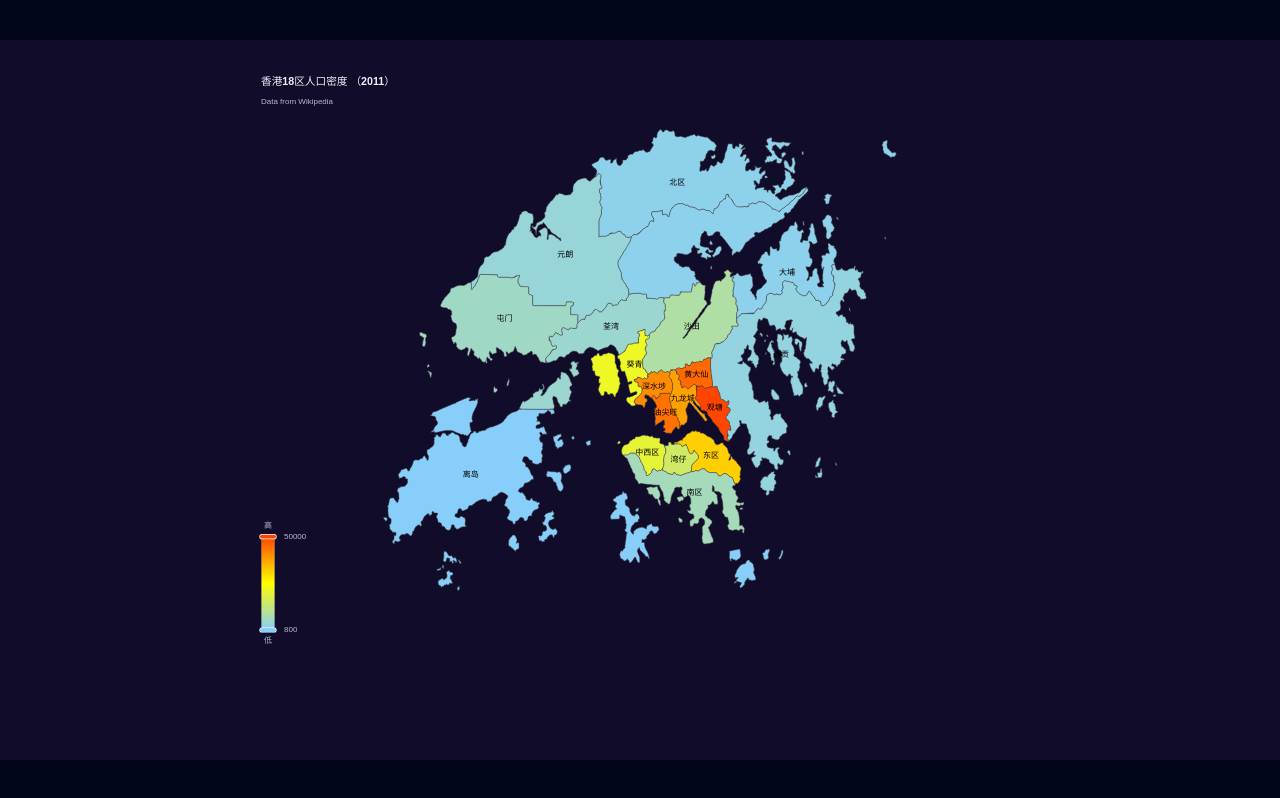
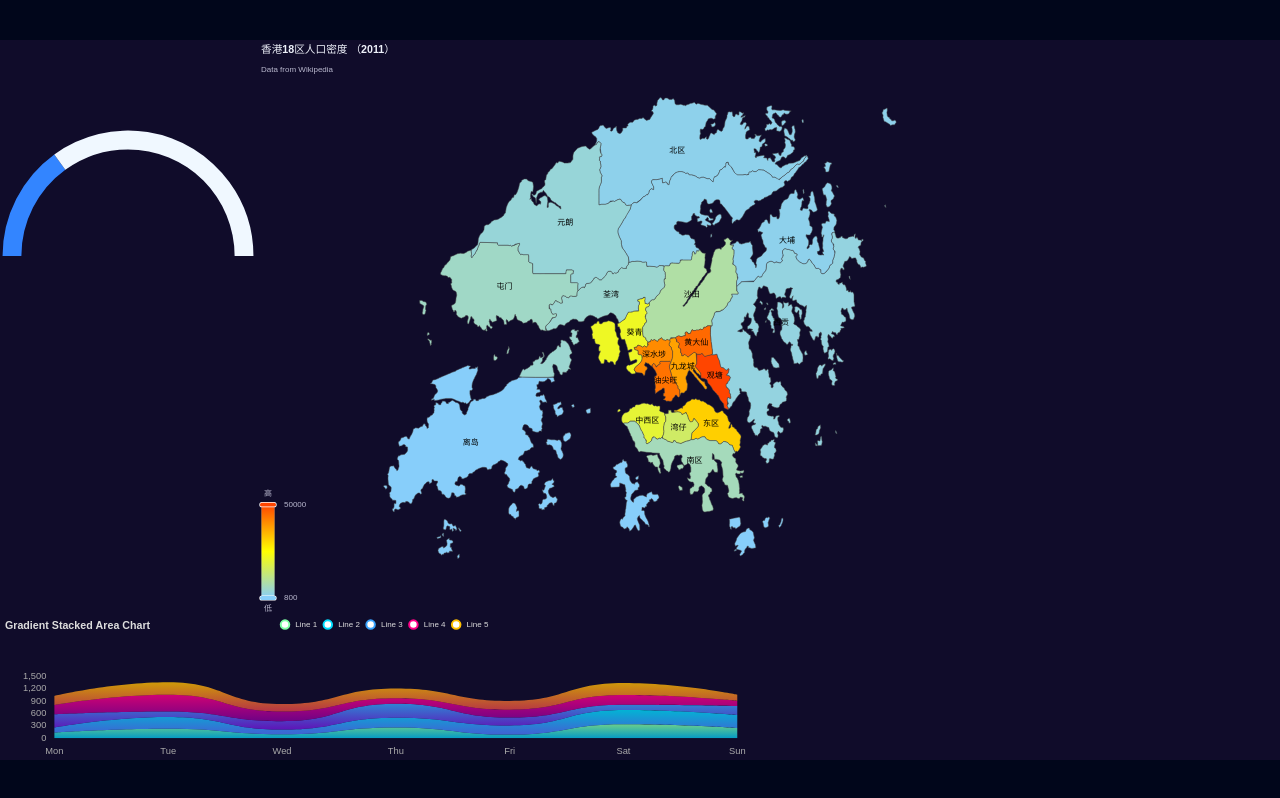
Before and after one commit to susususutie/scaleable-screen-demo, a React (Vite) app: page / in a window 1280 px wide. Built offline with nearby package versions, Linux system fonts and the light colour scheme.

Commit message:
feat: EchartsGraph

```diff
--- a/src/App.jsx
+++ b/src/App.jsx
@@ -1,5 +1,7 @@
-import useRem, { px2rem } from './useRem'
+import useRem from './useRem'
 import GeoDemo from './GeoDemo'
+import EchartsGraph from './EchartsGraph'
+import { graphic } from 'echarts'
 
 function App() {
   const [size, sizeFn] = useRem()
@@ -14,12 +16,14 @@ function App() {
         display: 'flex',
         justifyContent: 'center',
         alignItems: 'center',
+        color: '#fff',
       }}
     >
       {!!size && (
         <div
           style={{
             margin: 'auto',
+            position: 'relative',
             // width: 1920,
             // height: 1080,
             backgroundColor: '#100c2a',
@@ -40,14 +44,256 @@ function App() {
           </div> */}
           <div
             style={{
+              position: 'absolute',
+              left: 0,
+              top: 0,
+              width: sizeFn.calcWidth(20),
+              height: sizeFn.calcHeight(30),
+            }}
+          >
+            <EchartsGraph
+              option={{
+                grid: { top: 0, right: 0, bottom: 0, left: 0, show: false },
+                series: [
+                  {
+                    type: 'pie',
+                    height: '200%',
+                    left: '1%',
+                    right: '1%',
+                    top: '0%',
+                    bottom: '0%',
+                    radius: ['85%', '100%'],
+                    center: ['50%', '50.001%'],
+                    startAngle: 180,
+                    endAngle: 0,
+                    label: false,
+                    labelLine: false,
+                    silent: true,
+                    color: ['#3385ff', '#f0f8ff'],
+                    data: [{ value: 30 }, { value: 100 - 30 }],
+                  },
+                ],
+              }}
+            />
+          </div>
+
+          <div
+            style={{
+              position: 'absolute',
+              left: sizeFn.calcWidth(20),
+              top: 0,
               width: sizeFn.calcWidth(60),
               height: sizeFn.calcHeight(80),
-              position: 'absolute',
-              left: sizeFn.calcWidth(20),
-              top: sizeFn.calcHeight(10),
             }}
           >
             <GeoDemo />
+          </div>
+          <div
+            style={{
+              position: 'absolute',
+              left: 0,
+              top: sizeFn.calcHeight(80),
+              width: sizeFn.calcWidth(60),
+              height: sizeFn.calcHeight(20),
+              zIndex: 1,
+            }}
+          >
+            <EchartsGraph
+              option={{
+                color: ['#80FFA5', '#00DDFF', '#37A2FF', '#FF0087', '#FFBF00'],
+                title: {
+                  text: 'Gradient Stacked Area Chart',
+                  textStyle: {
+                    fontSize: sizeFn.calcPx(16),
+                    color: '#ddd',
+                  },
+                },
+                tooltip: {
+                  trigger: 'item',
+                  textStyle: {
+                    fontSize: sizeFn.calcPx(14),
+                  },
+                  axisPointer: {
+                    type: 'none',
+                  },
+                },
+                legend: {
+                  data: ['Line 1', 'Line 2', 'Line 3', 'Line 4', 'Line 5'],
+                  padding: sizeFn.calcPx(5),
+                  itemGap: sizeFn.calcPx(8),
+                  itemWidth: sizeFn.calcPx(16),
+                  itemHeight: sizeFn.calcPx(16),
+                  textStyle: {
+                    color: '#ddd',
+                    fontSize: sizeFn.calcPx(12),
+                  },
+                },
+                grid: {
+                  left: '3%',
+                  right: '4%',
+                  bottom: '3%',
+                  containLabel: true,
+                },
+                xAxis: [
+                  {
+                    type: 'category',
+                    boundaryGap: false,
+                    axisLine: { show: false },
+                    axisTick: { show: false },
+                    axisLabel: { color: '#aaa', fontSize: sizeFn.calcPx(14) },
+                    data: ['Mon', 'Tue', 'Wed', 'Thu', 'Fri', 'Sat', 'Sun'],
+                  },
+                ],
+                yAxis: [
+                  {
+                    type: 'value',
+                    axisLabel: { color: '#aaa', fontSize: sizeFn.calcPx(14) },
+                    splitLine: { show: false },
+                  },
+                ],
+                series: [
+                  {
+                    name: 'Line 1',
+                    type: 'line',
+                    stack: 'Total',
+                    smooth: true,
+                    lineStyle: {
+                      width: 0,
+                    },
+                    showSymbol: false,
+                    areaStyle: {
+                      opacity: 0.8,
+                      color: new graphic.LinearGradient(0, 0, 0, 1, [
+                        {
+                          offset: 0,
+                          color: 'rgb(128, 255, 165)',
+                        },
+                        {
+                          offset: 1,
+                          color: 'rgb(1, 191, 236)',
+                        },
+                      ]),
+                    },
+                    emphasis: {
+                      focus: 'series',
+                    },
+                    data: [140, 232, 101, 264, 90, 340, 250],
+                  },
+                  {
+                    name: 'Line 2',
+                    type: 'line',
+                    stack: 'Total',
+                    smooth: true,
+                    lineStyle: {
+                      width: 0,
+                    },
+                    showSymbol: false,
+                    areaStyle: {
+                      opacity: 0.8,
+                      color: new graphic.LinearGradient(0, 0, 0, 1, [
+                        {
+                          offset: 0,
+                          color: 'rgb(0, 221, 255)',
+                        },
+                        {
+                          offset: 1,
+                          color: 'rgb(77, 119, 255)',
+                        },
+                      ]),
+                    },
+                    emphasis: {
+                      focus: 'series',
+                    },
+                    data: [120, 282, 111, 234, 220, 340, 310],
+                  },
+                  {
+                    name: 'Line 3',
+                    type: 'line',
+                    stack: 'Total',
+                    smooth: true,
+                    lineStyle: {
+                      width: 0,
+                    },
+                    showSymbol: false,
+                    areaStyle: {
+                      opacity: 0.8,
+                      color: new graphic.LinearGradient(0, 0, 0, 1, [
+                        {
+                          offset: 0,
+                          color: 'rgb(55, 162, 255)',
+                        },
+                        {
+                          offset: 1,
+                          color: 'rgb(116, 21, 219)',
+                        },
+                      ]),
+                    },
+                    emphasis: {
+                      focus: 'series',
+                    },
+                    data: [320, 132, 201, 334, 190, 130, 220],
+                  },
+                  {
+                    name: 'Line 4',
+                    type: 'line',
+                    stack: 'Total',
+                    smooth: true,
+                    lineStyle: {
+                      width: 0,
+                    },
+                    showSymbol: false,
+                    areaStyle: {
+                      opacity: 0.8,
+                      color: new graphic.LinearGradient(0, 0, 0, 1, [
+                        {
+                          offset: 0,
+                          color: 'rgb(255, 0, 135)',
+                        },
+                        {
+                          offset: 1,
+                          color: 'rgb(135, 0, 157)',
+                        },
+                      ]),
+                    },
+                    emphasis: {
+                      focus: 'series',
+                    },
+                    data: [220, 402, 231, 134, 190, 230, 120],
+                  },
+                  {
+                    name: 'Line 5',
+                    type: 'line',
+                    stack: 'Total',
+                    smooth: true,
+                    lineStyle: {
+                      width: 0,
+                    },
+                    showSymbol: false,
+                    label: {
+                      show: true,
+                      position: 'top',
+                    },
+                    areaStyle: {
+                      opacity: 0.8,
+                      color: new graphic.LinearGradient(0, 0, 0, 1, [
+                        {
+                          offset: 0,
+                          color: 'rgb(255, 191, 0)',
+                        },
+                        {
+                          offset: 1,
+                          color: 'rgb(224, 62, 76)',
+                        },
+                      ]),
+                    },
+                    emphasis: {
+                      focus: 'series',
+                    },
+                    data: [220, 302, 181, 234, 210, 290, 150],
+                  },
+                ],
+              }}
+            />
           </div>
         </div>
       )}
--- /dev/null
+++ b/src/EchartsGraph.jsx
@@ -0,0 +1,48 @@
+import { useEffect, useMemo, useRef } from 'react'
+import domResize from './domResize'
+import * as echarts from 'echarts'
+
+export default function EchartsGraph(props) {
+  const { option } = props
+
+  const dom = useRef()
+  /**
+   * @type {React.RefObject<import('echarts').ECharts>}
+   */
+  const instance = useRef()
+
+  useEffect(() => {
+    const myChart = echarts.init(dom.current, null, {
+      renderer: 'canvas',
+      useDirtyRect: true,
+    })
+    myChart.showLoading()
+
+    const onResize = () => {
+      myChart.resize()
+    }
+    domResize.on(dom.current, onResize)
+    instance.current = myChart
+
+    return () => {
+      domResize.off(dom, onResize)
+      myChart.dispose()
+    }
+  }, [])
+
+  const optionsDepKey = useMemo(() => {
+    return JSON.stringify(option)
+  }, [option])
+  useEffect(() => {
+    if (!instance.current) return
+    if (!option || !option.series || !option.series.length || option.series.every(i => !i.data)) {
+      instance.current.showLoading()
+    } else {
+      instance.current.setOption(option)
+      instance.current.hideLoading()
+    }
+    // eslint-disable-next-line react-hooks/exhaustive-deps
+  }, [optionsDepKey])
+
+  return <div style={{ width: '100%', height: '100%' }} ref={dom}></div>
+}
```
